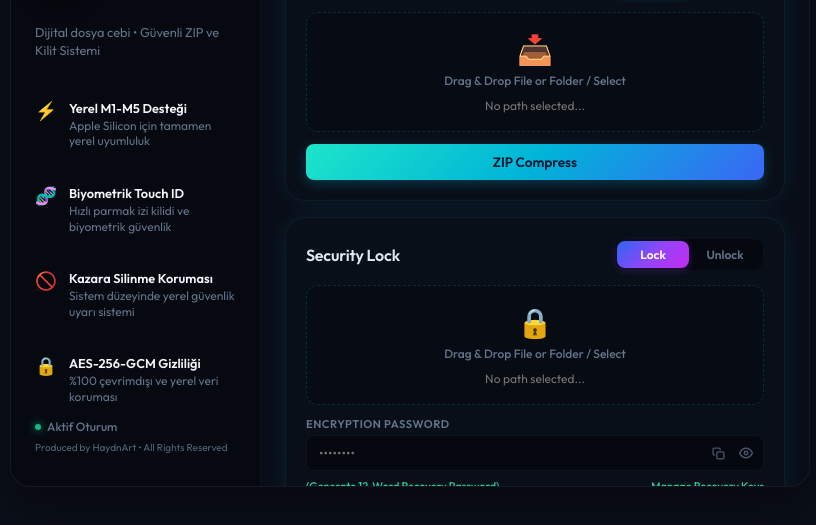
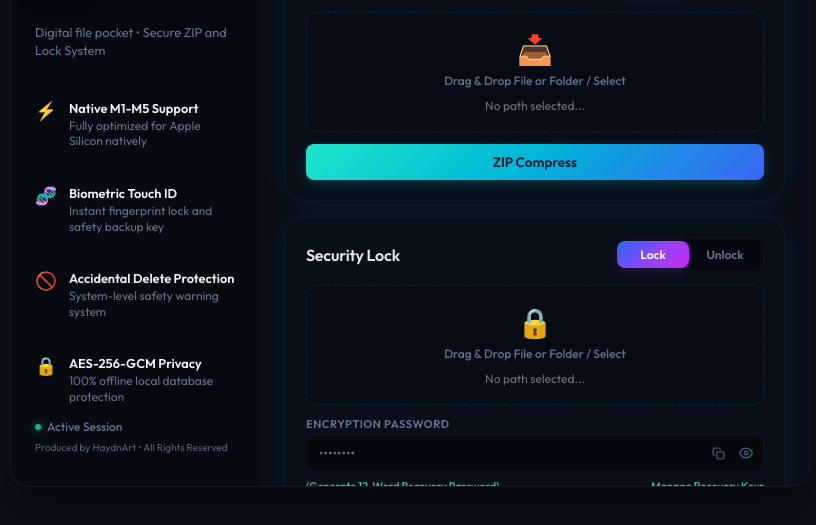
Before and after one commit to ByHaydn/zip-zip-lock, a website built with Vite: page index.html in a window 1280 px wide. Shown: the part 197-722 px from the top of the page, without its empty margins (230-1046 px from the left). Built offline with nearby package versions, Linux system fonts and the light colour scheme.

Commit message:
style: revert sidebar checklist back to English and keep the English copyright notice footer

```diff
--- a/index.html
+++ b/index.html
@@ -27,41 +27,41 @@
               <span class="version-tag">v1.1.0</span>
             </div>
           </div>
-          <p class="tagline">Dijital dosya cebi • Güvenli ZIP ve Kilit Sistemi</p>
+          <p class="tagline">Digital file pocket • Secure ZIP and Lock System</p>
           <ul class="feature-list">
             <li class="feature-item" data-feature="m5">
               <span class="feat-icon">⚡</span>
               <div>
-                <strong>Yerel M1-M5 Desteği</strong>
-                <p>Apple Silicon için tamamen yerel uyumluluk</p>
+                <strong>Native M1-M5 Support</strong>
+                <p>Fully optimized for Apple Silicon natively</p>
               </div>
             </li>
             <li class="feature-item" data-feature="touchid">
               <span class="feat-icon">🧬</span>
               <div>
-                <strong>Biyometrik Touch ID</strong>
-                <p>Hızlı parmak izi kilidi ve biyometrik güvenlik</p>
+                <strong>Biometric Touch ID</strong>
+                <p>Instant fingerprint lock and safety backup key</p>
               </div>
             </li>
             <li class="feature-item" data-feature="delete">
               <span class="feat-icon">🚫</span>
               <div>
-                <strong>Kazara Silinme Koruması</strong>
-                <p>Sistem düzeyinde yerel güvenlik uyarı sistemi</p>
+                <strong>Accidental Delete Protection</strong>
+                <p>System-level safety warning system</p>
               </div>
             </li>
             <li class="feature-item" data-feature="aes">
               <span class="feat-icon">🔒</span>
               <div>
-                <strong>AES-256-GCM Gizliliği</strong>
-                <p>%100 çevrimdışı ve yerel veri koruması</p>
+                <strong>AES-256-GCM Privacy</strong>
+                <p>100% offline local database protection</p>
               </div>
             </li>
           </ul>
         </div>
         <div class="sidebar-footer">
           <div class="status-indicator">
-            <span>Aktif Oturum</span>
+            <span>Active Session</span>
           </div>
           <div class="copyright-tag">
             Produced by HaydnArt • All Rights Reserved
```
